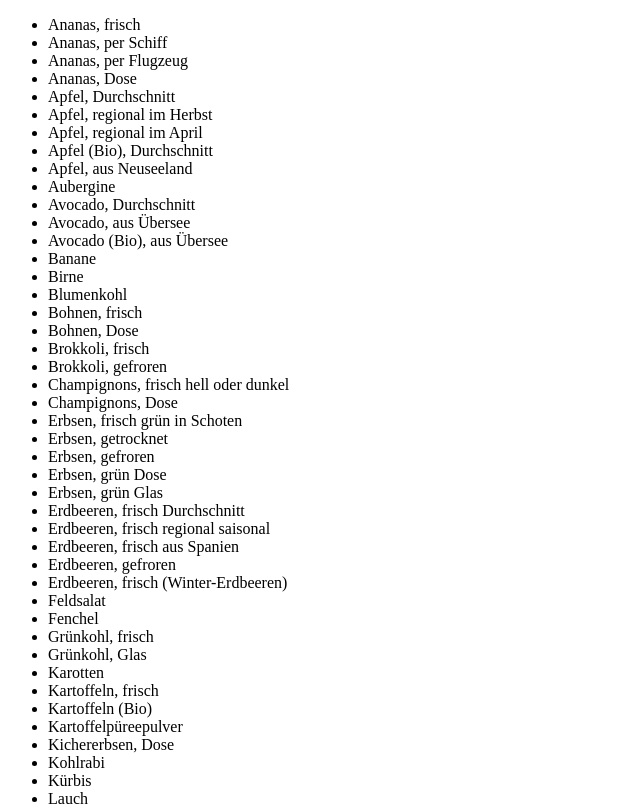
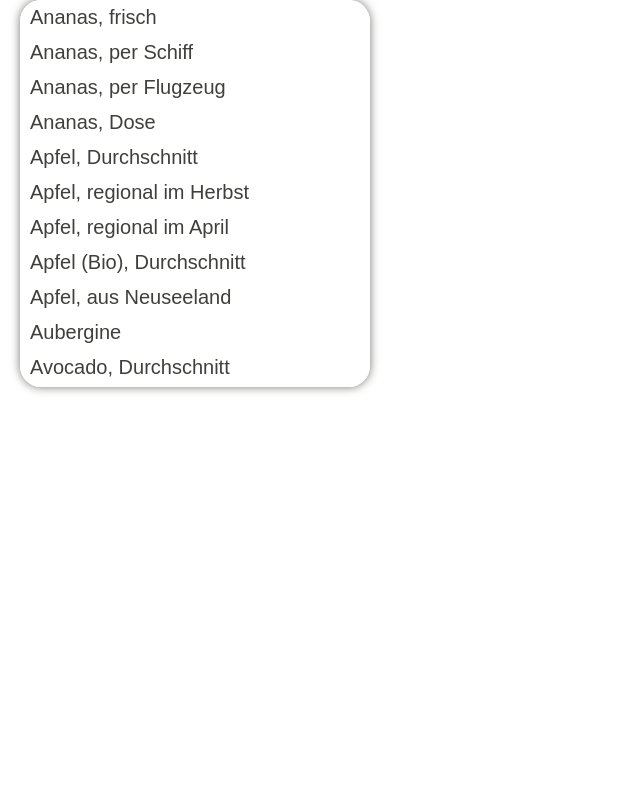
Before and after one commit to mariereese/capstone-project, a React (Create React App) app: page / in a window 1280 px wide. Shown: the top 806 px of the page, without its empty margins (0-640 px from the left). Built offline with nearby package versions, Linux system fonts and the light colour scheme.

Commit message:
Styling of FoodList

```diff
--- a/src/FoodList.js
+++ b/src/FoodList.js
@@ -1,13 +1,37 @@
 import foodData from './data/foodData.json'
+import styled from 'styled-components/macro'
 
 export default function FoodList() {
   return (
-    <ul>
+    <FoodListStyled>
       {foodData.map((food) => (
-        <li>{food.food}</li>
+        <FoodListItem>{food.food}</FoodListItem>
       ))}
-    </ul>
+    </FoodListStyled>
   )
 }
 
-// return foodData.map((food) => <p>{food.food}</p>)
+const FoodListStyled = styled.ul`
+  margin: 0 20px;
+  box-shadow: 0 0 10px #767670;
+  border-radius: 21px;
+  width: auto;
+  max-width: 350px;
+  min-width: 270px;
+  height: 387px;
+  background: white;
+  padding: 1px 2px;
+  padding: 0;
+  overflow: auto;
+  overflow-y: auto;
+  overflow-y: scroll;
+`
+
+const FoodListItem = styled.li`
+  list-style-type: none;
+  padding: 6px 10px;
+  font-family: 'Rubik', sans-serif;
+  font-weight: 300;
+  font-size: 1.25rem;
+  color: #3f3f3b;
+`
--- a/src/GlobalStyles.js
+++ b/src/GlobalStyles.js
@@ -1,12 +1,14 @@
 import { createGlobalStyle } from 'styled-components'
 
 export default createGlobalStyle`
+  @import url('https://fonts.googleapis.com/css2?family=Rubik:wght@300;400;500;700&display=swap');
+
   * {
     box-sizing: border-box;
   }
 
   body {
     margin: 0;
-    font-family: sans-serif;
+    font-family: 'Rubik', sans-serif;
   }
 `
--- a/src/index.js
+++ b/src/index.js
@@ -1,16 +1,18 @@
-import React from "react";
-import ReactDOM from "react-dom";
-import App from "./App";
-import reportWebVitals from "./reportWebVitals";
+import React from 'react'
+import ReactDOM from 'react-dom'
+import App from './App'
+import reportWebVitals from './reportWebVitals'
+import GlobalStyle from './GlobalStyles'
 
 ReactDOM.render(
   <React.StrictMode>
+    <GlobalStyle />
     <App />
   </React.StrictMode>,
-  document.getElementById("root")
-);
+  document.getElementById('root')
+)
 
 // If you want to start measuring performance in your app, pass a function
 // to log results (for example: reportWebVitals(console.log))
 // or send to an analytics endpoint. Learn more: https://bit.ly/CRA-vitals
-reportWebVitals();
+reportWebVitals()
```
